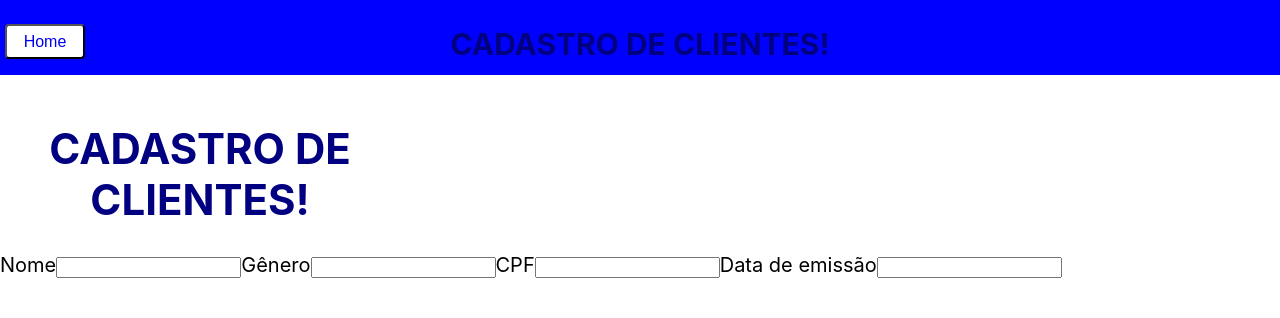
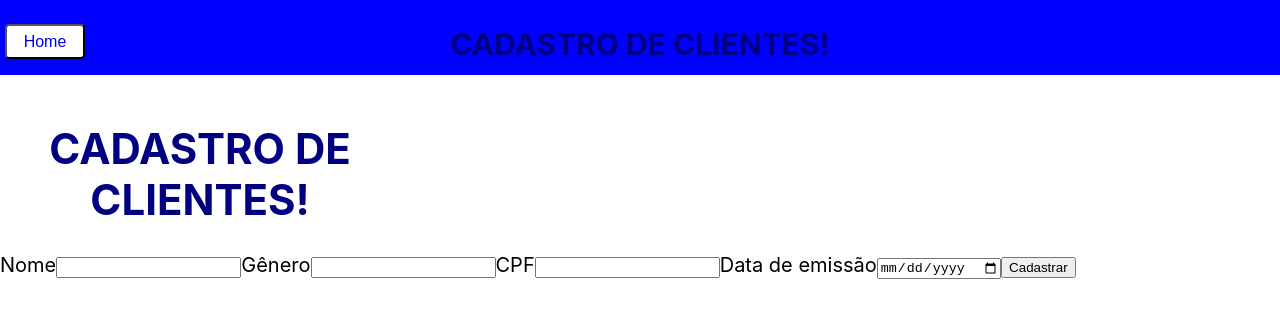
Before and after one commit to CaioVitorDias1/atv-worldBeauty, a React (Create React App) app in the folder interfaceworldbeauty/: page /cadastro in a window 1280 px wide. Shown: the top 318 px of the page. Built offline with nearby package versions, Linux system fonts and the light colour scheme.

Commit message:
integracao com backend

```diff
--- a/interfaceworldbeauty/src/pages/cadastro.jsx
+++ b/interfaceworldbeauty/src/pages/cadastro.jsx
@@ -1,3 +1,4 @@
+import axios from "axios";
 import { useState } from "react";
 import { Component } from "react";
 import Header from "../components/header";
@@ -33,20 +34,40 @@ export default function Cadastro(){
     const [data, setData] = useState("")
 
 
+    let objetoCliente = {
+        nome: nome,
+        genero: genero,
+        cpf: cpf,
+        data: data
+    }
+
+    function handleSubmit(e){
+        e.preventDefault()
+
+        axios.post("http://localhost:32832/cliente/cadastrar" , objetoCliente)
+        .then( res => {
+            let resposta = res.data
+            console.log(resposta)
+        })
+    }
+
     return(
         <div>
             <Header />
             <div className="divtitulos">
-            <h1>Cadastro de clientes!</h1>
+                <h1>Cadastro de clientes!</h1>
             </div>
-            <label>Nome</label>
-            <input></input>
-            <label>Gênero</label>
-            <input></input>
-            <label>CPF</label>
-            <input></input>
-            <label>Data de emissão</label>
-            <input></input>
+            <form onSubmit={handleSubmit}>
+                <label>Nome</label>
+                <input onChange={(e) => setNome(e.target.value)}></input>
+                <label>Gênero</label>
+                <input onChange={(e) => setGenero(e.target.value)}></input>
+                <label>CPF</label>
+                <input onChange={(e) => setCpf(e.target.value)}></input>
+                <label>Data de emissão</label>
+                <input type="date" onChange={(e) => setData(e.target.value)}></input>
+                <button type="submit"> Cadastrar</button>
+            </form>
         </div>
     )
 }
--- a/package.json
+++ b/package.json
@@ -4,6 +4,7 @@
   },
   "dependencies": {
     "@types/prompt-sync": "^4.2.0",
+    "axios": "^1.4.0",
     "prompt-sync": "^4.2.0"
   }
 }
```
Also changed, not shown: 1 other file (tests, documents, lock files or other folders).
